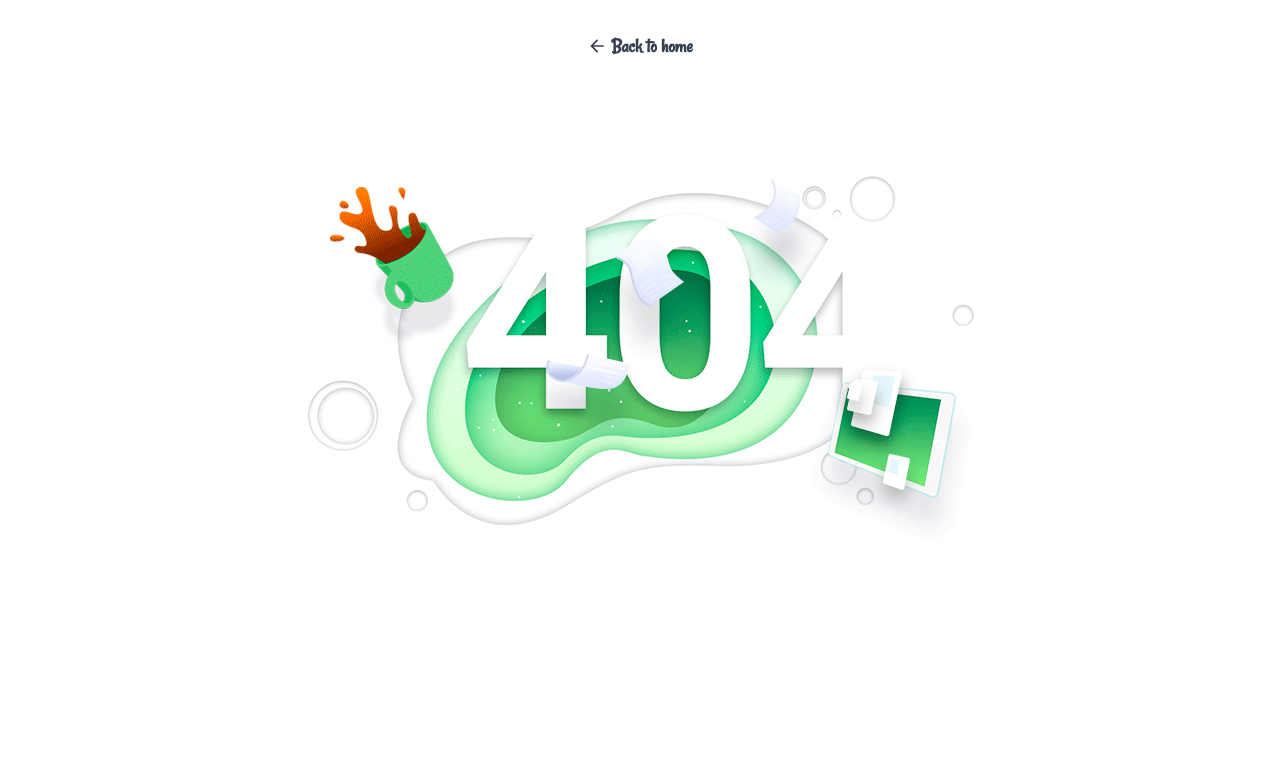
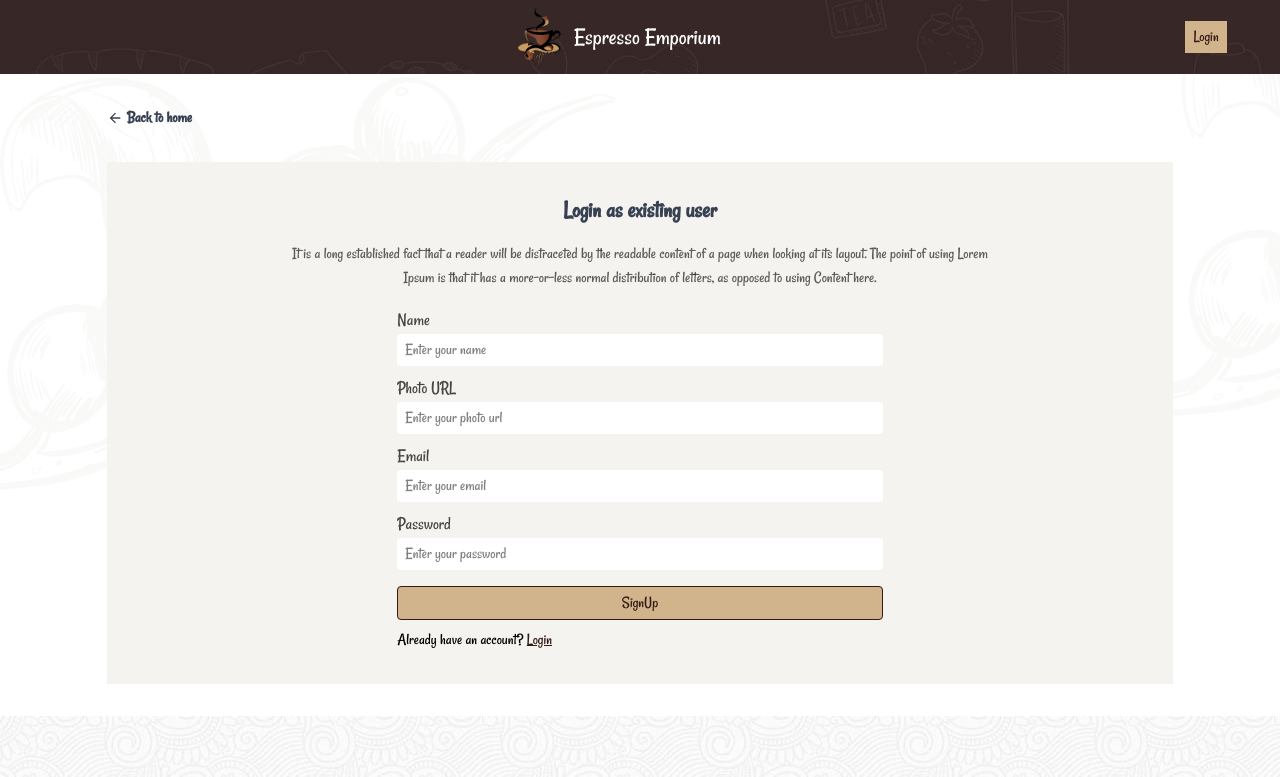
Before and after one commit to hamadismail/espresso-emporium, a React (Vite) app in the folder frontend/: page /auth/signup in a window 1280 px wide. Shown: the top 777 px of the page. Built offline with nearby package versions, Linux system fonts and the light colour scheme.

Commit message:
designed signup and login page

```diff
--- a/frontend/src/components/Header/Header.jsx
+++ b/frontend/src/components/Header/Header.jsx
@@ -6,10 +6,10 @@ import { useNavigate } from "react-router";
 const Header = () => {
   const navigate = useNavigate();
   return (
-    <div
-      className="py-2 flex justify-center gap-2 items-center"
-      style={{ backgroundImage: `url(${headerBg})` }}
-    >
+    <div style={{ backgroundImage: `url(${headerBg})` }}>
+      <div className="w-11/12 mx-auto py-2 flex justify-between items-center">
+        <div></div>
+        <div className="flex items-center gap-2">
           <img className="w-12" src={logo} />
           <h2
             onClick={() => navigate("/")}
@@ -18,6 +18,17 @@ const Header = () => {
             Espresso Emporium
           </h2>
         </div>
+
+        <div>
+          <button
+            onClick={() => navigate("/auth/login")}
+            className="px-2 py-1 bg-[#D2B48C] text-[#331A15] cursor-pointer"
+          >
+            Login
+          </button>
+        </div>
+      </div>
+    </div>
   );
 };
 
--- /dev/null
+++ b/frontend/src/pages/Login.jsx
@@ -0,0 +1,80 @@
+import React from "react";
+import bgImg from "../assets/images/more/11.png";
+import { IoMdArrowBack } from "react-icons/io";
+import { Link, useNavigate } from "react-router";
+
+const Login = () => {
+  const navigate = useNavigate();
+
+  const handleLogin = (e) => {
+    e.preventDefault();
+  };
+
+  return (
+    <div style={{ backgroundImage: `url(${bgImg})` }}>
+      <div className="w-11/12 md:w-10/12 mx-auto py-8">
+        <p
+          onClick={() => navigate("/")}
+          className="text-[#374151] font-semibold flex gap-1 items-center cursor-pointer"
+        >
+          <IoMdArrowBack />
+          Back to home
+        </p>
+
+        {/* contact form */}
+        <div className="bg-[#F4F3F0] mt-8 px-12 py-8">
+          <h2 className="text-center text-2xl text-[#374151] font-semibold">
+            Login as existing user
+          </h2>
+          <p className="text-center text-[#1b1a1ab3] my-4 md:w-3/4 mx-auto font-thin">
+            It is a long established fact that a reader will be distraceted by
+            the readable content of a page when looking at its layout. The point
+            of using Lorem Ipsum is that it has a more-or-less normal
+            distribution of letters, as opposed to using Content here.
+          </p>
+
+          {/* form */}
+          <form onSubmit={handleLogin}>
+            <div>
+              {/* email */}
+              <div className=" md:w-1/2 mx-auto">
+                <label className="text-[#1b1a1acc] text-lg">Email</label> <br />
+                <input
+                  className="bg-white w-full py-1 px-2 rounded"
+                  type="email"
+                  name="email"
+                  placeholder="Enter your email"
+                />
+              </div>
+
+              {/* password */}
+              <div className="md:w-1/2 mx-auto mt-3">
+                <label className="text-[#1b1a1acc] text-lg">Password</label>{" "}
+                <br />
+                <input
+                  className="bg-white w-full py-1 px-2 rounded"
+                  type="password"
+                  name="password"
+                  placeholder="Enter your password"
+                />
+              </div>
+            </div>
+            <div className="mx-auto md:w-1/2">
+              <button className="text-[#331A15] bg-[#D2B48C] border w-full  mt-4 p-1 font-medium rounded cursor-pointer">
+                Login
+              </button>
+              <p className="mt-2">
+                Don't have an account?{" "}
+                <Link className="underline text-[#331A15]" to="/auth/signup">
+                  SignUp
+                </Link>
+              </p>
+            </div>
+          </form>
+        </div>
+      </div>
+    </div>
+  );
+};
+
+export default Login;
--- /dev/null
+++ b/frontend/src/pages/SignUp.jsx
@@ -0,0 +1,103 @@
+import React from "react";
+import bgImg from "../assets/images/more/11.png";
+import { IoMdArrowBack } from "react-icons/io";
+import { Link, useNavigate } from "react-router";
+
+const SignUp = () => {
+  const navigate = useNavigate();
+
+  const handleSignUp = (e) => {
+    e.preventDefault();
+  };
+
+  return (
+    <div style={{ backgroundImage: `url(${bgImg})` }}>
+      <div className="w-11/12 md:w-10/12 mx-auto py-8">
+        <p
+          onClick={() => navigate("/")}
+          className="text-[#374151] font-semibold flex gap-1 items-center cursor-pointer"
+        >
+          <IoMdArrowBack />
+          Back to home
+        </p>
+
+        {/* contact form */}
+        <div className="bg-[#F4F3F0] mt-8 px-12 py-8">
+          <h2 className="text-center text-2xl text-[#374151] font-semibold">
+            Login as existing user
+          </h2>
+          <p className="text-center text-[#1b1a1ab3] my-4 md:w-3/4 mx-auto font-thin">
+            It is a long established fact that a reader will be distraceted by
+            the readable content of a page when looking at its layout. The point
+            of using Lorem Ipsum is that it has a more-or-less normal
+            distribution of letters, as opposed to using Content here.
+          </p>
+
+          {/* form */}
+          <form onSubmit={handleSignUp}>
+            <div>
+              {/* name */}
+              <div className=" md:w-1/2 mx-auto">
+                <label className="text-[#1b1a1acc] text-lg">Name</label> <br />
+                <input
+                  className="bg-white w-full py-1 px-2 rounded"
+                  type="text"
+                  name="name"
+                  placeholder="Enter your name"
+                />
+              </div>
+
+              {/* photo */}
+              <div className=" md:w-1/2 mx-auto my-2">
+                <label className="text-[#1b1a1acc] text-lg">Photo URL</label>{" "}
+                <br />
+                <input
+                  className="bg-white w-full py-1 px-2 rounded"
+                  type="text"
+                  name="photo"
+                  placeholder="Enter your photo url"
+                />
+              </div>
+
+              {/* email */}
+              <div className=" md:w-1/2 mx-auto">
+                <label className="text-[#1b1a1acc] text-lg">Email</label> <br />
+                <input
+                  className="bg-white w-full py-1 px-2 rounded"
+                  type="email"
+                  name="email"
+                  placeholder="Enter your email"
+                />
+              </div>
+
+              {/* password */}
+              <div className="md:w-1/2 mx-auto mt-2">
+                <label className="text-[#1b1a1acc] text-lg">Password</label>{" "}
+                <br />
+                <input
+                  className="bg-white w-full py-1 px-2 rounded"
+                  type="password"
+                  name="password"
+                  placeholder="Enter your password"
+                />
+              </div>
+            </div>
+            <div className="mx-auto md:w-1/2">
+              <button className="text-[#331A15] bg-[#D2B48C] border w-full  mt-4 p-1 font-medium rounded cursor-pointer">
+                SignUp
+              </button>
+              <p className="mt-2">
+                Already have an account?{" "}
+                <Link className="underline text-[#331A15]" to="/auth/login">
+                  Login
+                </Link>
+              </p>
+            </div>
+          </form>
+        </div>
+      </div>
+    </div>
+  );
+};
+
+export default SignUp;
--- a/frontend/src/routes/Routes.jsx
+++ b/frontend/src/routes/Routes.jsx
@@ -6,6 +6,8 @@ import UpdateCoffe from "../pages/UpdateCoffe";
 import CoffeDetails from "../pages/CoffeDetails";
 import Error from "../pages/Error";
 import Spinner from "../components/ui/Spinner";
+import Login from "../pages/Login";
+import SignUp from "../pages/SignUp";
 
 export const router = createBrowserRouter([
   {
@@ -37,6 +39,14 @@ export const router = createBrowserRouter([
         hydrateFallbackElement: <Spinner />,
         Component: CoffeDetails,
       },
+      {
+        path: "auth/login",
+        Component: Login,
+      },
+      {
+        path: "auth/signup",
+        Component: SignUp,
+      },
     ],
   },
   {
```
Lines whose indentation alone changed are shown as unchanged.
